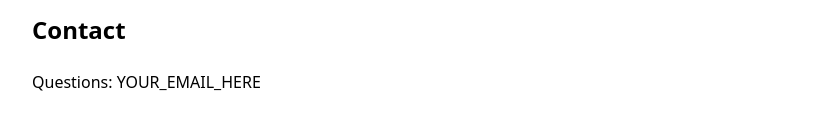
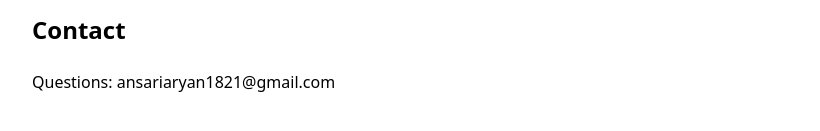
Before and after one commit to ApnaGame-Aryan/StreetRunner3D, a plain HTML site: page docs/privacy-policy.html in a window 1280 px wide. Shown: the part 1078-1209 px from the top of the page, without its empty margins (228-1048 px from the left). Drawn offline with Linux system fonts and the light colour scheme.

Commit message:
Set contact email in privacy policy

```diff
--- a/docs/privacy-policy.html
+++ b/docs/privacy-policy.html
@@ -6,4 +6,4 @@
 <h2>Third-party libraries</h2><p>The game loads its 3D graphics library from a public content delivery network (cdnjs.cloudflare.com). Your IP address is visible to that provider when the library loads.</p>
 <h2>Children</h2><p>This game is not directed to children under 13, and we do not knowingly collect personal information from children.</p>
 <h2>Changes</h2><p>We may update this policy. The latest version is always on this page.</p>
-<h2>Contact</h2><p>Questions: YOUR_EMAIL_HERE</p></body></html>
+<h2>Contact</h2><p>Questions: ansariaryan1821@gmail.com</p></body></html>
```
Also changed, not shown: web/privacy-policy.html (+1 -1 lines).
